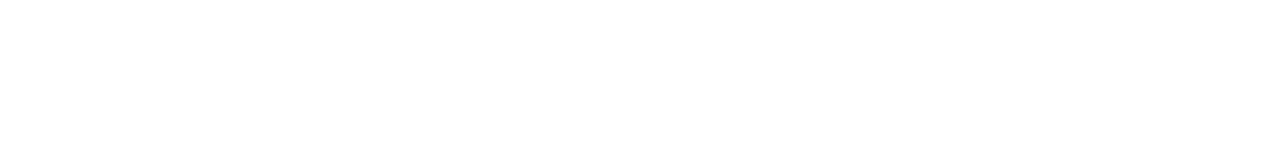
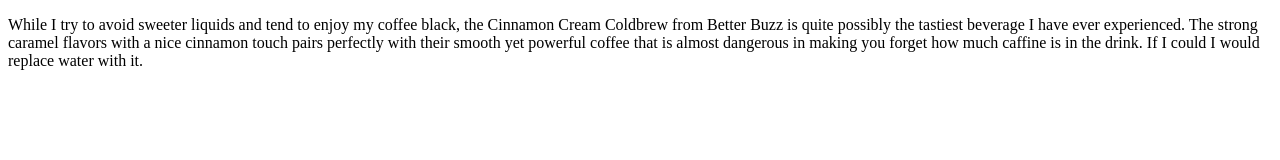
Before and after one commit to ChristianCate/cis152, a plain HTML site: page chapter1/index.html in a window 1280 px wide. Drawn offline with Linux system fonts and the light colour scheme.

Commit message:
Add files via upload

```diff
--- a/chapter1/index.html
+++ b/chapter1/index.html
@@ -3,9 +3,9 @@
 <head>
     <meta charset="UTF-8">
     <meta name="viewport" content="width=device-width, initial-scale=1.0">
-    <title>Document</title>
+    <title>My First Paragraph</title>
 </head>
 <body>
-
+    <p>While I try to avoid sweeter liquids and tend to enjoy my coffee black, the Cinnamon Cream Coldbrew from Better Buzz is quite possibly the tastiest beverage I have ever experienced. The strong caramel flavors with a nice cinnamon touch pairs perfectly with their smooth yet powerful coffee that is almost dangerous in making you forget how much caffine is in the drink. If I could I would replace water with it.</p>
 </body>
 </html>
```
